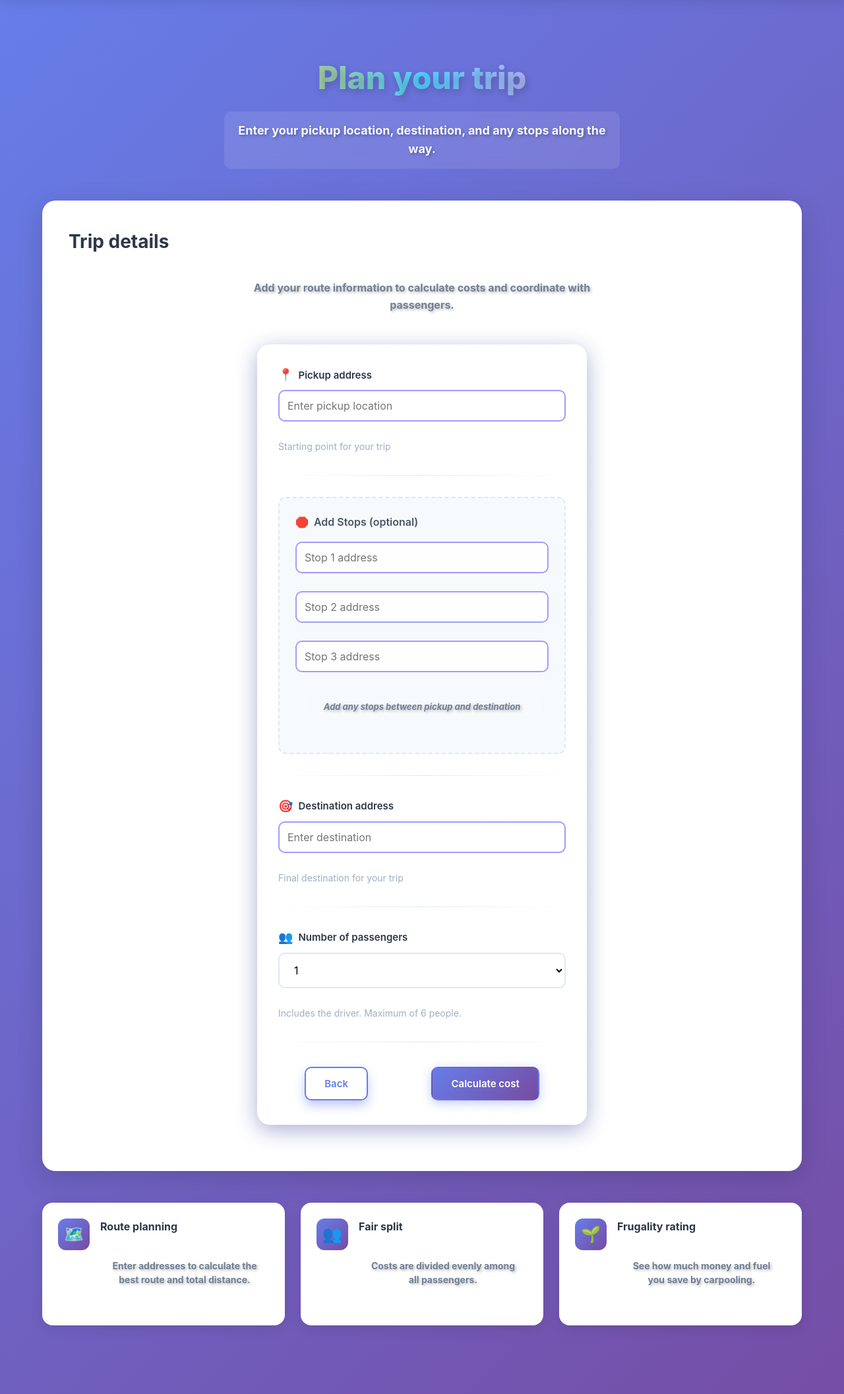
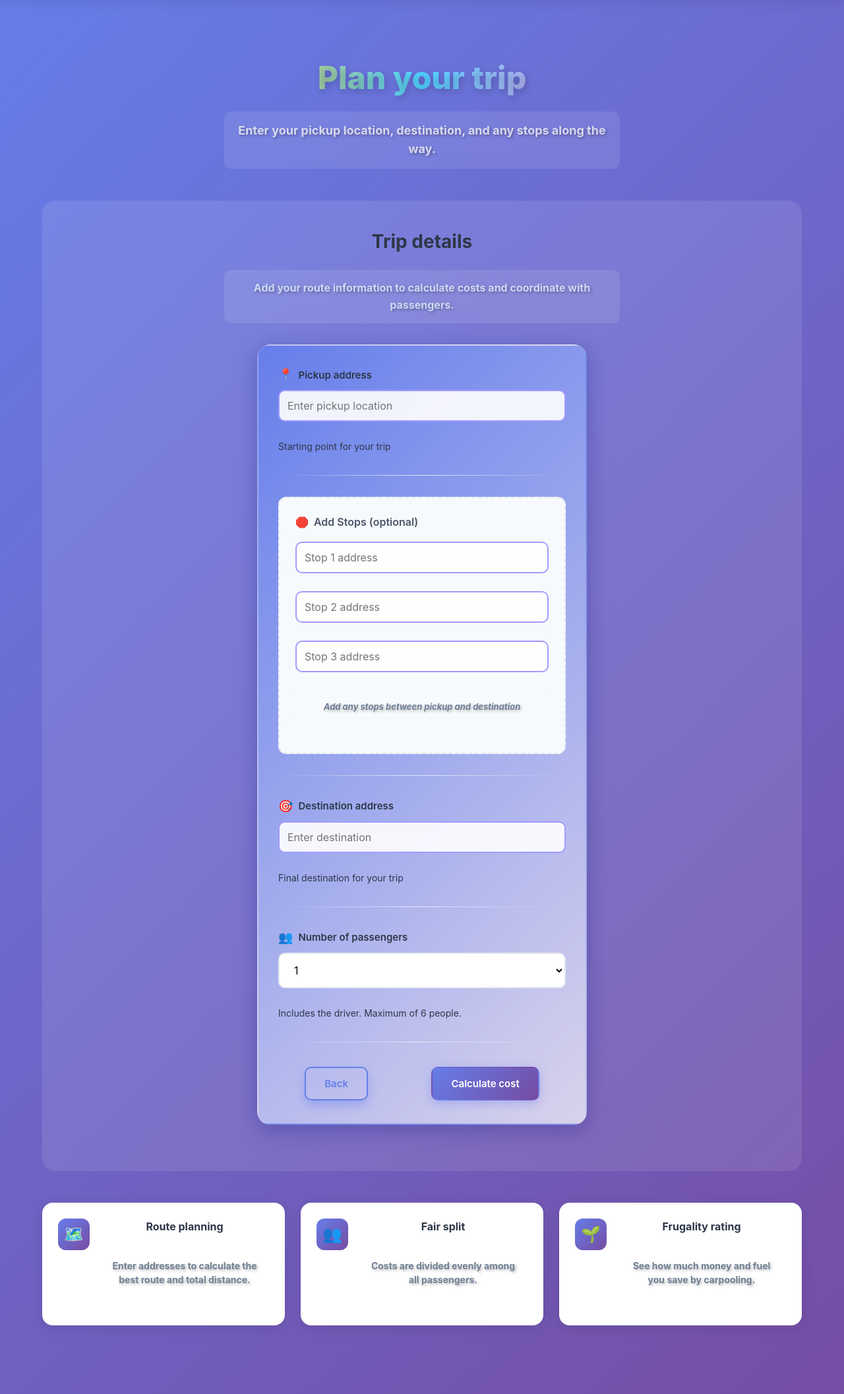
Before and after one commit to DaveE30/Carpool-Project, a Flask app: page /trip-input in a window 1280 px wide. Shown: the part 77-2190 px from the top of the page at 66% size. Run offline with Flask 3, Linux system fonts and the light colour scheme.

Commit message:
a few styling changes

```diff
--- a/app.py
+++ b/app.py
@@ -74,13 +74,5 @@ def trip_output():
 
     return render_template('distance.html', leg_info=leg_info, total_distance=total_distance, total_duration=total_duration, map_file=map_file, pickup=pickup, dropoff=dropoff, stop1=stop1, stop2=stop2, stop3=stop3, passengers=passengers)
 
-@app.route('/passengers', methods=['GET'])
-def passengers():
-    return render_template('passengers.html')
-
-@app.route('/about', methods=['GET'])
-def about():
-    return render_template('about.html')
-
 if __name__ == '__main__':
     app.run(debug=True)
--- a/static/styles/styles.css
+++ b/static/styles/styles.css
@@ -7,6 +7,19 @@ body {
   min-height: 100vh;
   color: #2d3748;
   line-height: 1.6;
+}
+
+h2 {
+  font-size: 24px;
+  color: rgba(255, 255, 255, 0.738);
+  margin-bottom: 15px;
+  text-align: center;
+}
+h3 {
+  font-size: 20px;
+  color: rgba(255, 255, 255, 0.738);
+  margin-bottom: 10px;
+  text-align: center;
 }
 
 .topbar {
@@ -63,23 +76,23 @@ body {
 
 .page-subtitle {
   font-size: 18px;
-  color: rgba(255, 255, 255, 0.95);
+  color: rgba(255, 255, 255, 0.738);
   max-width: 600px;
   margin: 0 auto;
 }
 
 .panel {
-  background: white;
+  background: rgba(255, 255, 255, 0.099);
   border-radius: 20px;
   padding: 40px;
-  box-shadow: 0 10px 40px rgba(0, 0, 0, 0.15);
+  box-shadow: 0 10rgbapx 40px rgba(0, 0, 0, 0.15);
   margin-bottom: 48px;
   animation: fadeIn 0.8s;
 }
 
 .panel-head { margin-bottom: 32px; }
 .panel-title { font-size: 28px; font-weight: 700; color: #2d3748; margin-bottom: 8px; }
-.panel-desc { color: #718096; font-size: 16px; }
+.panel-desc { color: #cbdaf3; font-size: 16px; }
 
 .form-grid { display: flex; flex-direction: column; gap: 32px; }
 
@@ -118,7 +131,7 @@ label {
 select.control { cursor: pointer; }
 
 .help {
-  color: #a0aec0;
+  color: #2d3748;
   font-size: 14px;
   margin-top: 4px;
 }
@@ -326,11 +339,11 @@ form {
     max-width: 500px;
     margin: 30px auto;
     padding: 30px;
-    background: linear-gradient(135deg, rgba(255,255,255,0.9), rgba(255,255,255,0.7));
+    background: linear-gradient(135deg, #667eea, rgba(255,255,255,0.7));
     border-radius: 20px;
     box-shadow: 0 8px 32px rgba(31, 38, 135, 0.37);
     backdrop-filter: blur(10px);
-    border: 2px solid rgba(255, 255, 255, 0.3);
+    border: 2px solid rgba(255, 255, 255, 0.09);
 }
 
 input[type="text"],
@@ -919,7 +932,7 @@ body.passenger-page::before {
 }
 
 .details-section {
-  display: flex;
+  /* display: flex; */
   flex-direction: column;
 
 }
--- a/templates/about.html
+++ b/templates/about.html
@@ -99,7 +99,9 @@
         </div>
 
         <div class="profile-actions">
-          <span class="btn ghost" aria-disabled="true">Portfolio Coming Soon</span>
+          <a class="btn primary" href="https://friedaabdo.github.io/portfolio-cs493/" target="_blank" rel="noopener">
+            View Portfolio
+          </a>
         </div>
       </article>
 
```
